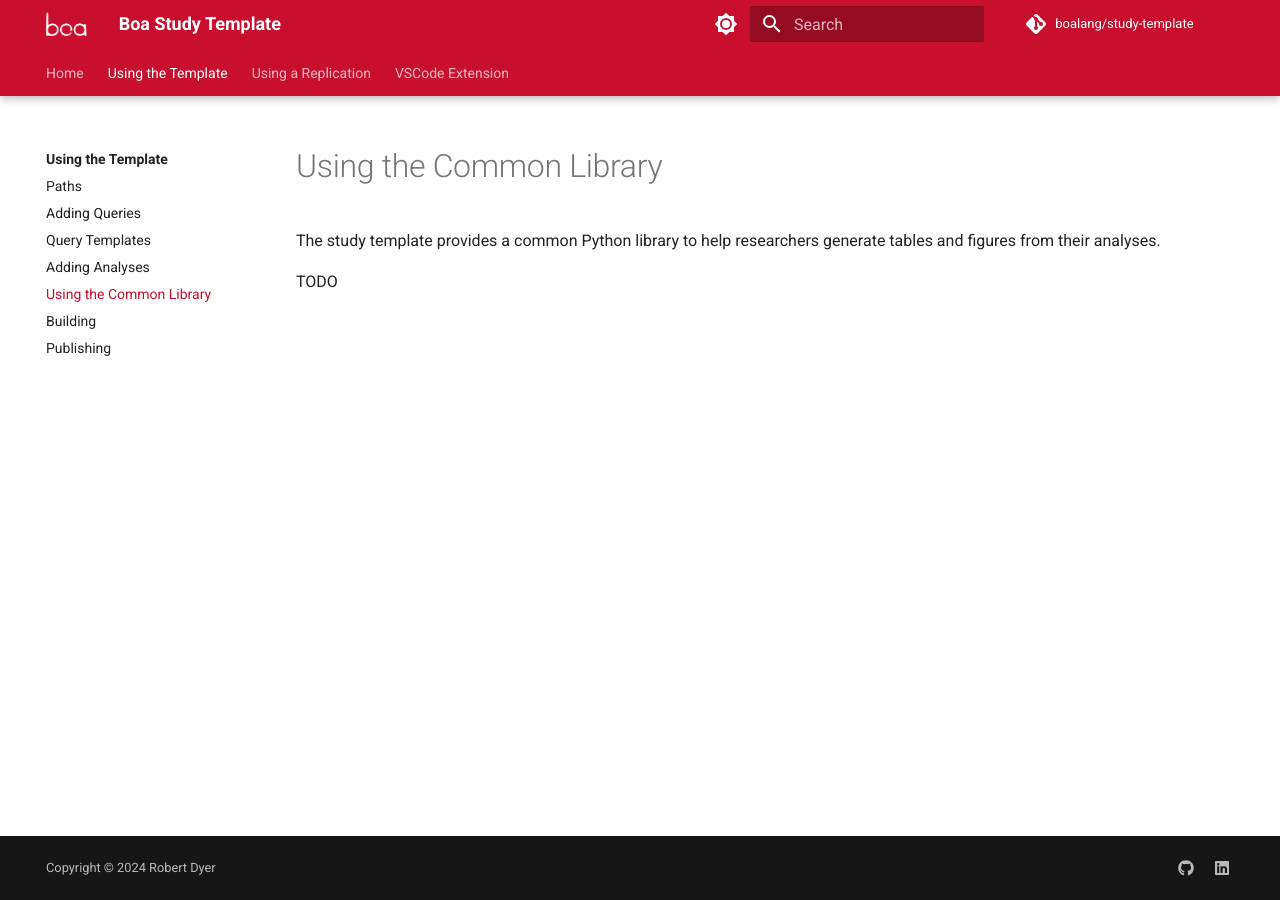
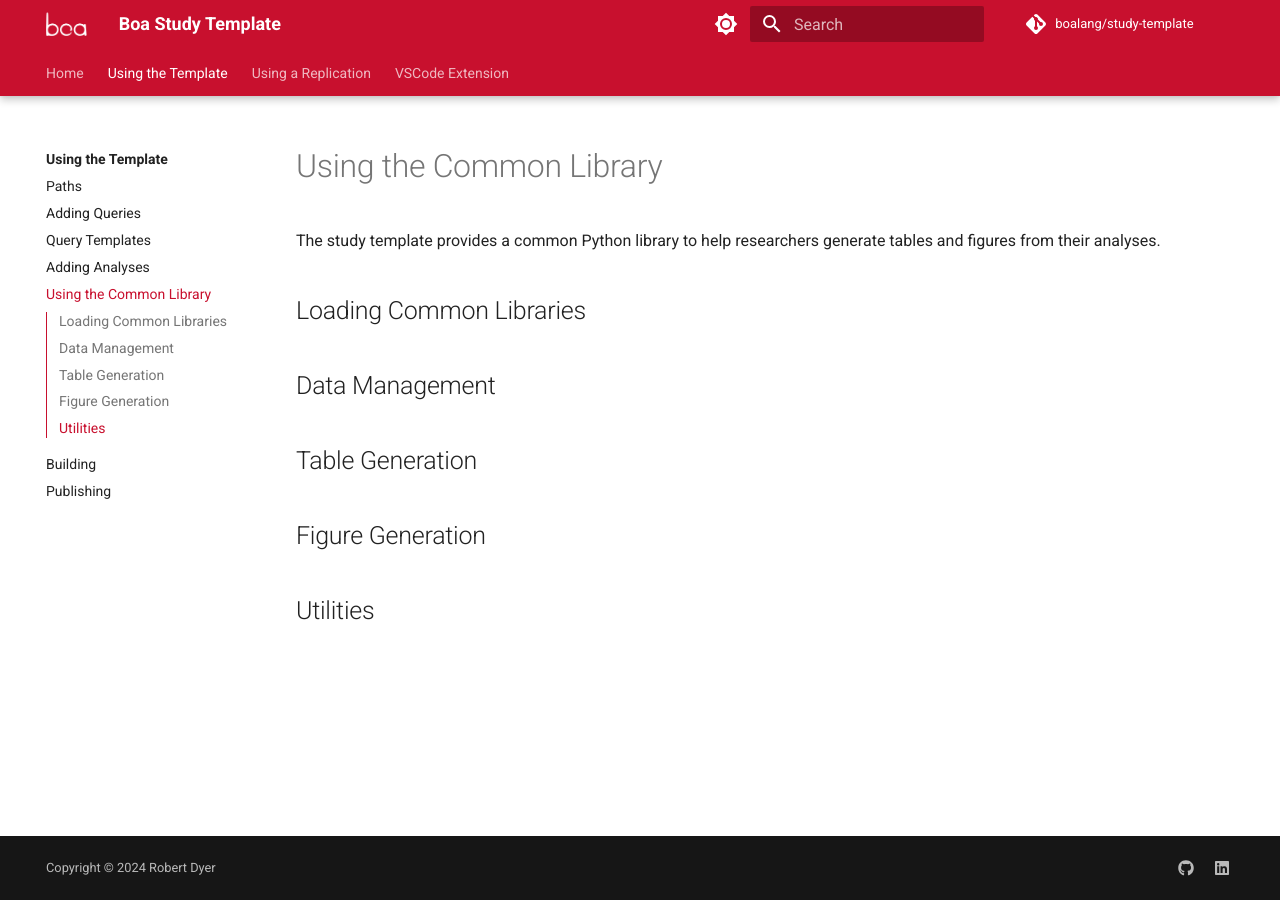
Before and after one commit to boalang/study-template, an MkDocs documentation site: the page built from docs/research/common.md, in a window 1280 px wide. Built offline with MkDocs 1.6.1 and Material for MkDocs 9.7.7, drawn with Linux system fonts in a browser that asks for light colours; comment, search, counter and statistics services are not loaded; the version menu is left out.

Commit message:
Start an initial outline

```diff
--- a/docs/research/common.md
+++ b/docs/research/common.md
@@ -2,4 +2,12 @@
 
 The study template provides a common Python library to help researchers generate tables and figures from their analyses.
 
-TODO
+## Loading Common Libraries
+
+## Data Management
+
+## Table Generation
+
+## Figure Generation
+
+## Utilities
```
